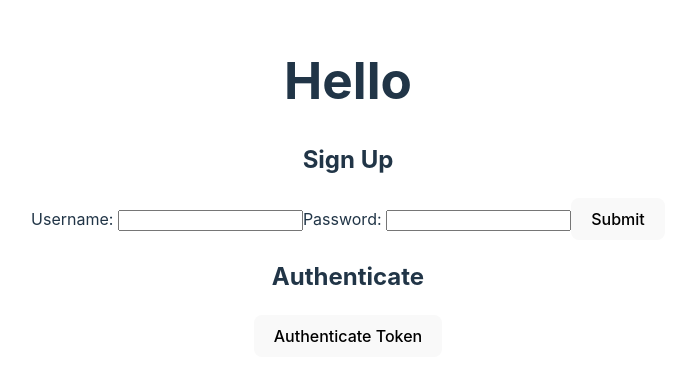
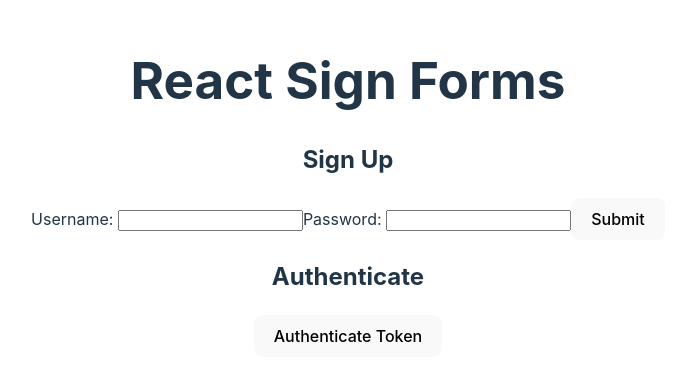
Before and after one commit to brossdeutcher/react-forms, a React (Vite) app: page / in a window 1280 px wide. Shown: the part 213-594 px from the top of the page, without its empty margins (292-968 px from the left). Built offline with nearby package versions, Linux system fonts and the light colour scheme.

Commit message:
fixed Authenticate component API error handling

```diff
--- a/src/App.jsx
+++ b/src/App.jsx
@@ -9,7 +9,7 @@
 
   return (
     <>
-      <h1>Hello</h1>
+      <h1>React Sign Forms</h1>
       <SignUpForm token={token} setToken={setToken} />
       <Authenticate token={token} />
     </>
--- a/src/components/Authenticate.jsx
+++ b/src/components/Authenticate.jsx
@@ -8,7 +8,6 @@
   const [username, setUsername] = useState(null);
 
   const authToken = async () => {
-    console.log(token);
 
     try {
       const response = await fetch(`https://fsa-jwt-practice.herokuapp.com/authenticate`, {
@@ -18,14 +17,14 @@
           "Authorization": `Bearer ${token}`
         }
       });
-      // throw Error(`OH SHIIIIT`);
       const result = await response.json();
       setUsername(result.data.username);
       setSuccessMsg(result.message);
-  } catch (err) {
-    console.error(`My Error Msg: ${err}`);
-    setError(err);
-  }
+      setError(null); // error message removed if authentication completes without errors
+    } catch (err) {
+      console.error(`Error in Authenticate: ${err}`);
+      setError(err.message);
+    }
   }
 
   return (
--- a/src/components/SignUpForm.jsx
+++ b/src/components/SignUpForm.jsx
@@ -24,7 +24,9 @@
       });
       const result = await response.json();
       setToken(result.token);
+      setError(null);
     } catch (err) {
+      console.error(`Error in SignUpForm: ${err}`);
       setError(err.message);
     }
   }
```
Also changed, not shown: 1 other file (tests, documents, lock files or other folders).
